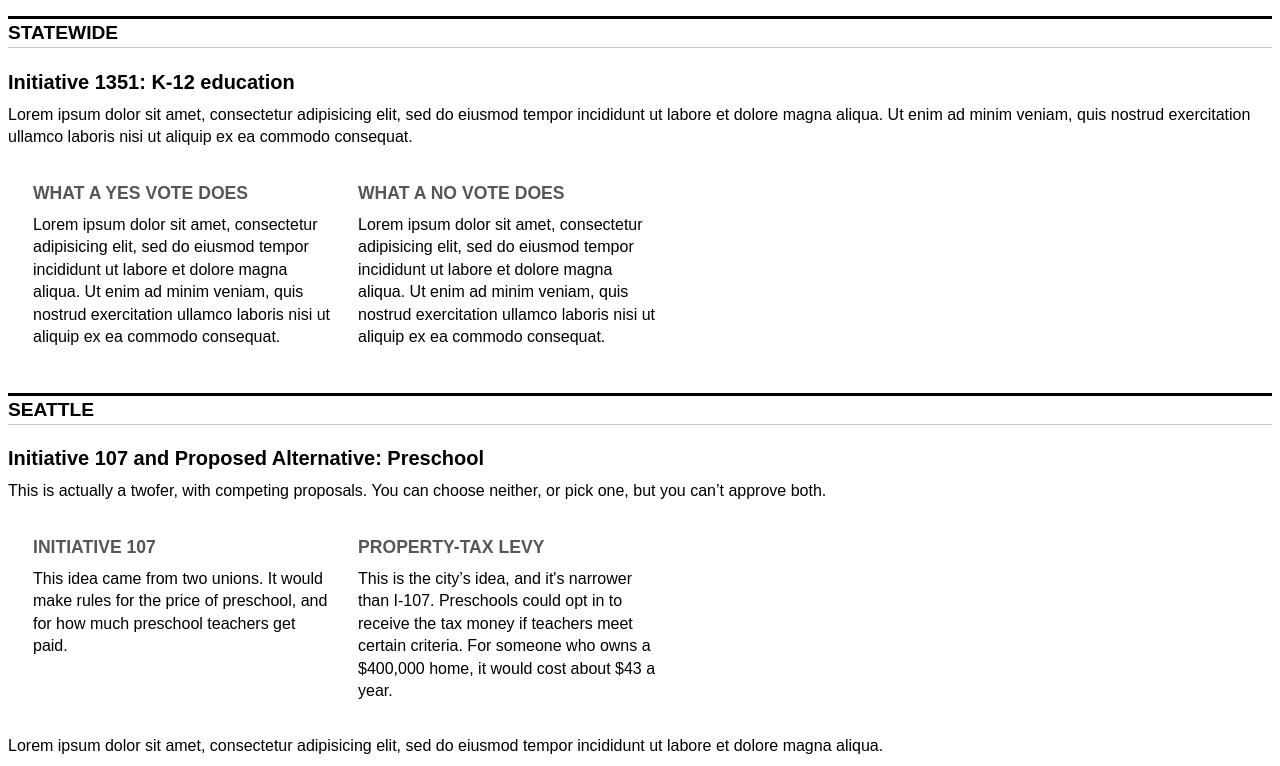
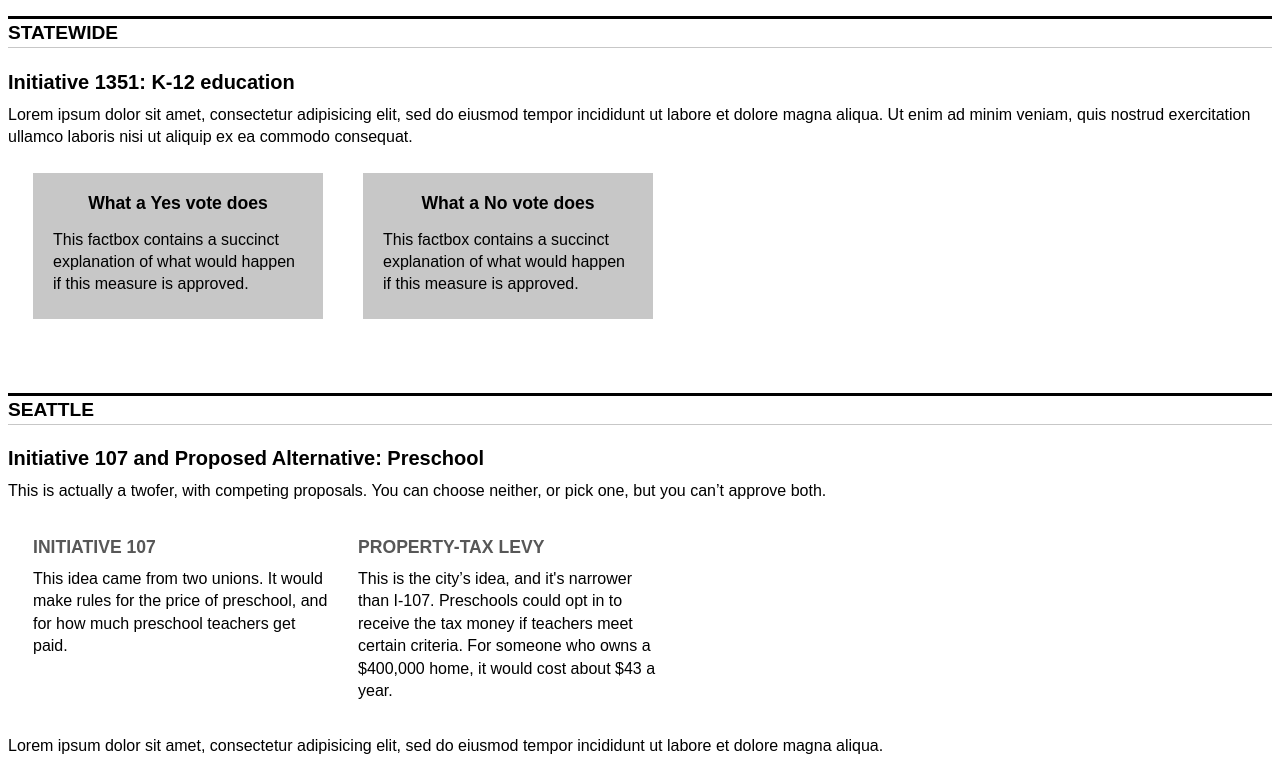
Before and after one commit to GinaCole/Ballot-Decoder-2014, a plain HTML site: page index.html in a window 1280 px wide. Shown: the part 98-864 px from the top of the page. Drawn offline with Linux system fonts and the light colour scheme.

Commit message:
Creates gray yes/no boxes

```diff
--- a/CSS/styles.css
+++ b/CSS/styles.css
@@ -69,6 +69,29 @@ h4 {
 	width: 300px;
 	float: left;
 }
+.factbox-left {
+	width: 250px;
+	background: #c7c7c7;
+	padding: 5 20 15 20;
+	margin: 0 40 0 0;
+	float: left;
+}
+.factbox-right {
+	width: 250px;
+	background: #c7c7c7;
+	padding: 5 20 15 20;
+	float: left;
+}
+.factbox-left h2 {
+	text-align: center;
+	font-family: Arial;
+	font-size: 110%;
+}
+.factbox-right h2 {
+	text-align: center;
+	font-family: Arial;
+	font-size: 110%;
+}
 
 
 
--- a/index.html
+++ b/index.html
@@ -13,7 +13,15 @@ tempor incididunt ut labore et dolore magna aliqua.</p>
 			quis nostrud exercitation ullamco laboris nisi ut aliquip ex ea commodo
 			consequat.</p>
 			<div class="container">
-					<div class="column-left">
+				<div class="factbox-left">
+					<h2>What a Yes vote does</h2>
+						<p>This factbox contains a succinct explanation of what would happen if this measure is approved.</p>
+				</div>
+				<div class="factbox-right">
+					<h2>What a No vote does</h2>
+						<p>This factbox contains a succinct explanation of what would happen if this measure is approved.</p>
+				</div>
+				<!--<div class="column-left">
 					<p class="label">What a Yes vote does</p>
 					<p>Lorem ipsum dolor sit amet, consectetur adipisicing elit, sed do eiusmod
 					tempor incididunt ut labore et dolore magna aliqua. Ut enim ad minim veniam,
@@ -26,7 +34,7 @@ tempor incididunt ut labore et dolore magna aliqua.</p>
 						tempor incididunt ut labore et dolore magna aliqua. Ut enim ad minim veniam,
 						quis nostrud exercitation ullamco laboris nisi ut aliquip ex ea commodo
 						consequat.</p>
-					</div>
+				</div>-->
 				<div class="clearfix">
 				</div>
 			</div>
```
Lines whose indentation alone changed are shown as unchanged.
